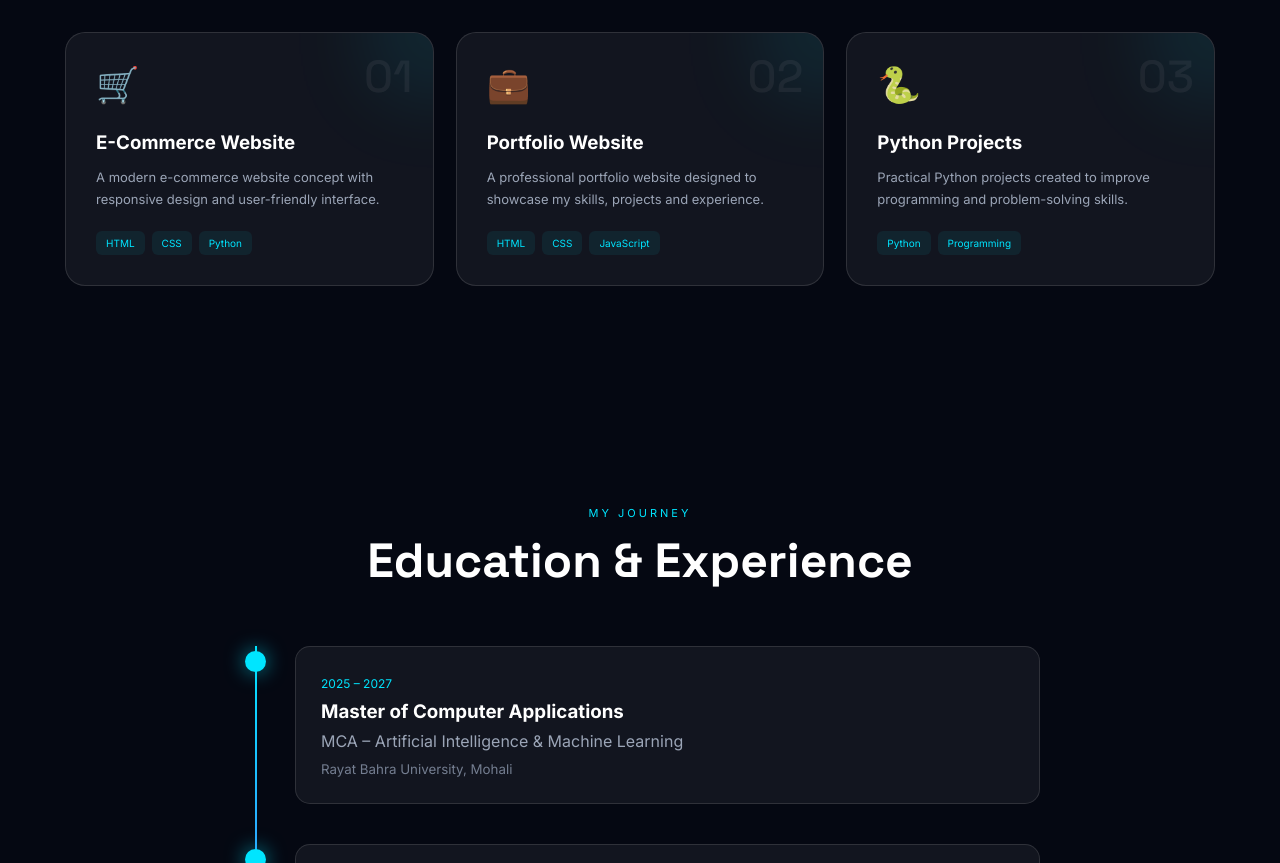
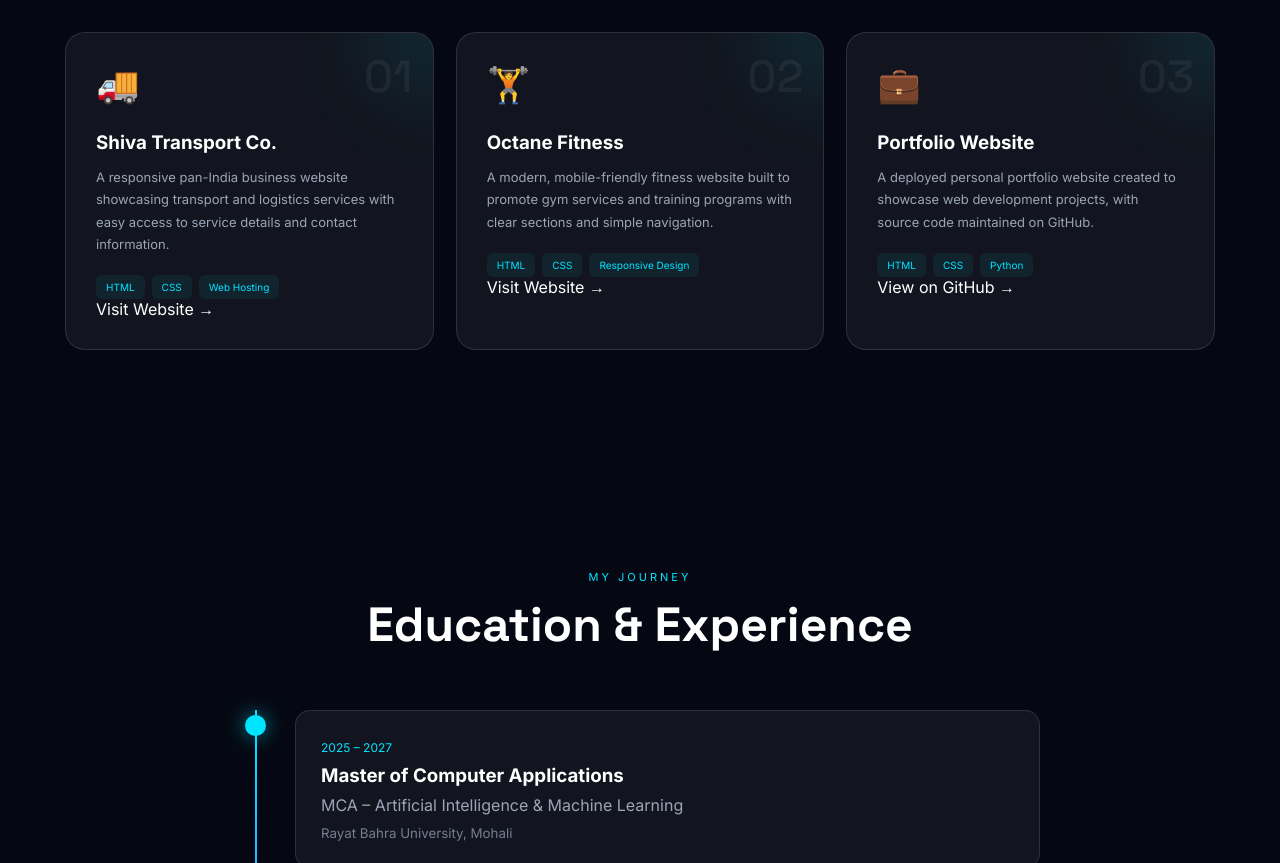
Before and after one commit to Rohitkumar2721/Portfolio, a plain HTML site: page index.html in a window 1280 px wide. Shown: the part 2100-2963 px from the top of the page. Drawn offline with Linux system fonts and the light colour scheme; a script that the page names is missing.

Commit message:
Revise project information and update links
Updated project details and links in the projects section of index.html.

```diff
--- a/index.html
+++ b/index.html
@@ -247,6 +247,7 @@
 
 
     <!-- PROJECTS SECTION -->
+    <!-- PROJECTS SECTION -->
     <section class="section" id="projects">
 
         <div class="container">
@@ -264,21 +265,26 @@
                     <div class="project-number">01</div>
 
                     <div class="project-icon">
-                        🛒
+                        🚚
                     </div>
 
-                    <h3>E-Commerce Website</h3>
+                    <h3>Shiva Transport Co.</h3>
 
                     <p>
-                        A modern e-commerce website concept with
-                        responsive design and user-friendly interface.
+                        A responsive pan-India business website showcasing
+                        transport and logistics services with easy access to
+                        service details and contact information.
                     </p>
 
                     <div class="tech-list">
                         <span>HTML</span>
                         <span>CSS</span>
-                        <span>Python</span>
+                        <span>Web Hosting</span>
                     </div>
+
+                    <a href="http://shivalogistics.kesug.com" target="_blank" rel="noopener noreferrer" class="project-link">
+                        Visit Website &rarr;
+                    </a>
 
                 </div>
 
@@ -288,21 +294,26 @@
                     <div class="project-number">02</div>
 
                     <div class="project-icon">
-                        💼
+                        🏋️
                     </div>
 
-                    <h3>Portfolio Website</h3>
+                    <h3>Octane Fitness</h3>
 
                     <p>
-                        A professional portfolio website designed
-                        to showcase my skills, projects and experience.
+                        A modern, mobile-friendly fitness website built to
+                        promote gym services and training programs with clear
+                        sections and simple navigation.
                     </p>
 
                     <div class="tech-list">
                         <span>HTML</span>
                         <span>CSS</span>
-                        <span>JavaScript</span>
+                        <span>Responsive Design</span>
                     </div>
+
+                    <a href="http://octanefitness.wuaze.com" target="_blank" rel="noopener noreferrer" class="project-link">
+                        Visit Website &rarr;
+                    </a>
 
                 </div>
 
@@ -312,20 +323,26 @@
                     <div class="project-number">03</div>
 
                     <div class="project-icon">
-                        🐍
+                        💼
                     </div>
 
-                    <h3>Python Projects</h3>
+                    <h3>Portfolio Website</h3>
 
                     <p>
-                        Practical Python projects created to improve
-                        programming and problem-solving skills.
+                        A deployed personal portfolio website created to
+                        showcase web development projects, with source code
+                        maintained on GitHub.
                     </p>
 
                     <div class="tech-list">
+                        <span>HTML</span>
+                        <span>CSS</span>
                         <span>Python</span>
-                        <span>Programming</span>
                     </div>
+
+                    <a href="https://github.com/Rohitkumar2721/Portfolio" target="_blank" rel="noopener noreferrer" class="project-link">
+                        View on GitHub &rarr;
+                    </a>
 
                 </div>
 
@@ -334,8 +351,6 @@
         </div>
 
     </section>
-
-
     <!-- EDUCATION -->
     <section class="section" id="education">
 
```
